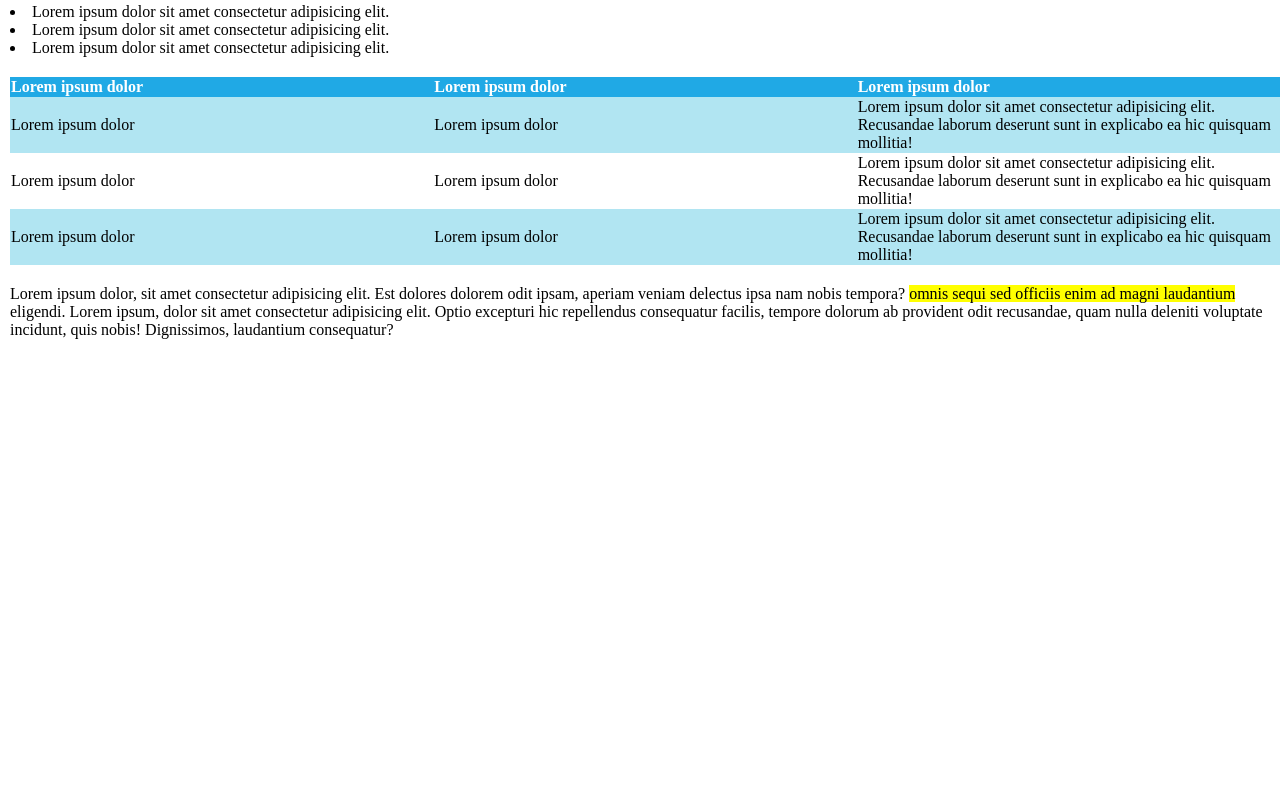
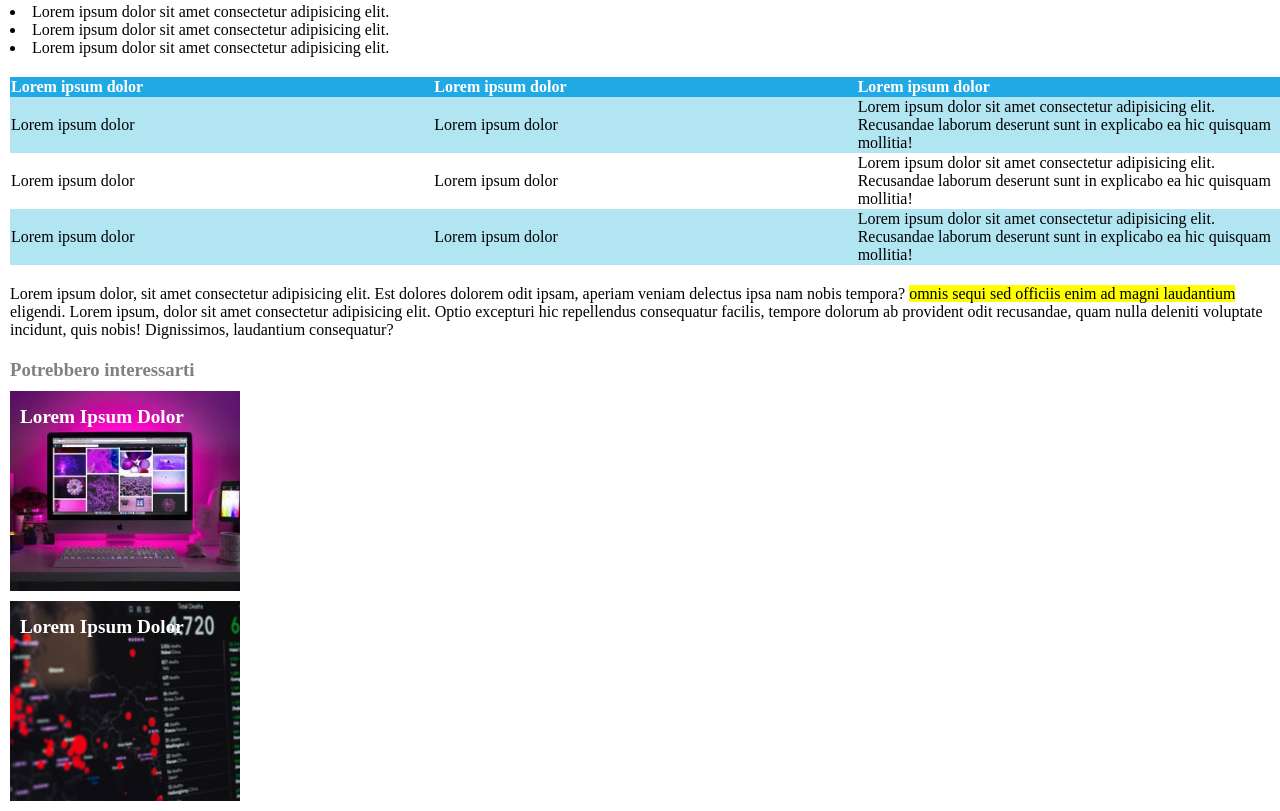
Before and after one commit to VittorioDauria94/html-css-booleaner, a plain HTML site: page index.html in a window 1280 px wide. Shown: the part 781-1592 px from the top of the page. Before the commit the page ends 1140 px from the top, so only its background shows below. Drawn offline with Linux system fonts and the light colour scheme.

Commit message:
feat: articolo completato

```diff
--- a/css/style.css
+++ b/css/style.css
@@ -5,6 +5,10 @@
 
 /* utilità */
 main {
+    margin-left: 10px;
+}
+
+footer {
     margin-left: 10px;
 }
 
@@ -92,3 +96,34 @@ thead {
 .bgc-light-blu {
     background-color: rgb(177, 229, 242);
 }
+
+/* pubblicità */
+.monitor {
+    height: 200px;
+    width: 230px;
+    margin-top: 10px;
+    background-image: url(../img/monitor.jpg);
+    background-repeat: no-repeat;
+    background-position: center;
+}
+
+.text {
+    color: rgb(255, 255, 255);
+    text-decoration: none;
+    font-weight: bold;
+    display: inline-block;
+    margin: 0;
+    padding-left: 10px;
+    padding-top: 15px;
+    font-size: 1.2rem;
+}
+
+.graph {
+    height: 200px;
+    width: 230px;
+    margin-top: 10px;
+    margin-bottom: 10px;
+    background-image: url(../img/graph.jpg);
+    background-repeat: no-repeat;
+    background-position: center;
+}
--- a/index.html
+++ b/index.html
@@ -12,7 +12,7 @@
     <!-- stylesheet -->
     <link rel="stylesheet" href="./css/style.css">
 
-    <!-- icon -->
+    <!-- icona -->
     <link rel="shortcut icon" href="./img/favicon.ico" type="image/x-icon">
 </head>
 
@@ -27,14 +27,14 @@
 
         <!-- sezione titolo con foto -->
         <section id="title">
-            <h1>Internet deve essere al servizio del "bene pubblico": il manifesto di Tim Berners Lee</h1>
+            <h1>Internet deve essere al servizio del "bene pubblico": il manifesto di Tim Berners-Lee</h1>
             <address>Scritto da <a href="#" class="author">The Booleaner</a></address>
             <time datetime="2020-10-10">il 10/10/2020</time>
 
             <!-- photo -->
             <figure>
-                <img src="./img/tim-1.jpg" alt="foto di Tim Berners Lee 1">
-                <img src="./img/tim-2.jpg" alt="foto di Tim Berners Lee 2">
+                <img src="./img/tim-1.jpg" alt="foto di Tim Berners Lee alla Knight Foundation">
+                <img src="./img/tim-2.jpg" alt="foto di Tim Berners Lee">
                 <figcaption>1st Photo: Jhon S. and James L. Knight Foundation, by Scott Henrichsen <br> 2nd Photo:
                     Tim Berners Lee, by Paul Clarke</figcaption>
             </figure>
@@ -102,7 +102,15 @@
 
     <footer>
         <!-- sezione pubblicità -->
-        <section id="advertising"></section>
+        <section id="advertising">
+            <h3>Potrebbero interessarti</h3>
+            <div class="monitor">
+                <a class="text" href="#">Lorem Ipsum Dolor</a>
+            </div>
+            <div class="graph">
+                <a class="text" href="#">Lorem Ipsum Dolor</a>
+            </div>
+        </section>
     </footer>
 
 </body>
```
